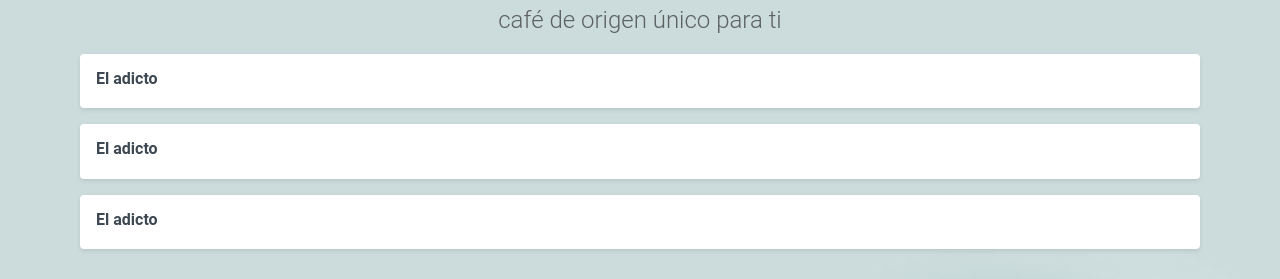
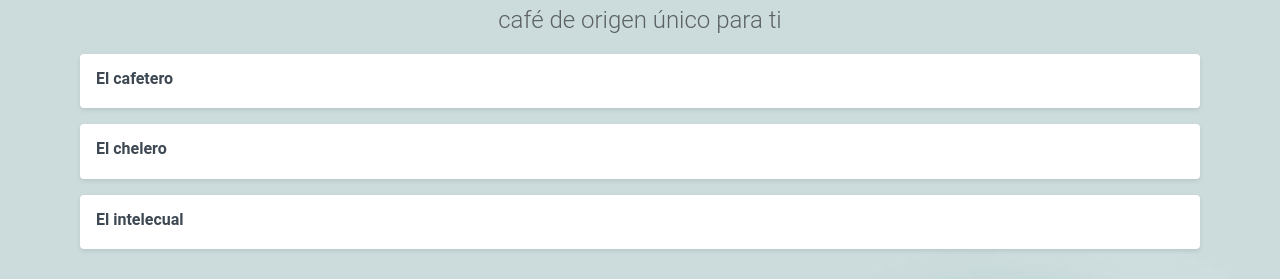
Before and after one commit to MiltonAaron2003/Repositorio-de-la-materia-DADM-2024B, a Vue app: page / in a window 1280 px wide. Shown: the part 122-401 px from the top of the page. Built offline with nearby package versions, Linux system fonts and the light colour scheme.

Commit message:
⭐S03S03 Properties

```diff
--- a/src/App.vue
+++ b/src/App.vue
@@ -1,5 +1,8 @@
 <script setup>
+import { ref } from 'vue';
 import planItem from './components/plan-item.vue';
+const plans=
+ref(['El cafetero', 'El chelero', 'El intelecual']);
 </script>
 
 <template>
@@ -18,9 +21,7 @@ import planItem from './components/plan-item.vue';
     </h2>
 
     <div class="plans">
-      <planItem>El Soltero</planItem>
-      <planItem>El adicto</planItem>
-      <planItem>El curioso</planItem>
+      <planItem v-for="plan in plans":key="plan":name="plan"></planItem>
     </div>
   </div>
 </template>
--- a/src/components/plan-item.vue
+++ b/src/components/plan-item.vue
@@ -1,14 +1,21 @@
 <template>
     <div class="plan">
       <div class="description">
-        <span class="title">
-          El adicto
-        </span>
+        <span class="title">{{ name }} </span>
       </div>
     </div>
   </template>
 
   <script setup>
+  // Usando un macro para
+  // definir las props
+  defineProps({
+    name:{
+    type: String,
+    required: true
+  },
+
+  });
 
   </script>
 
```
